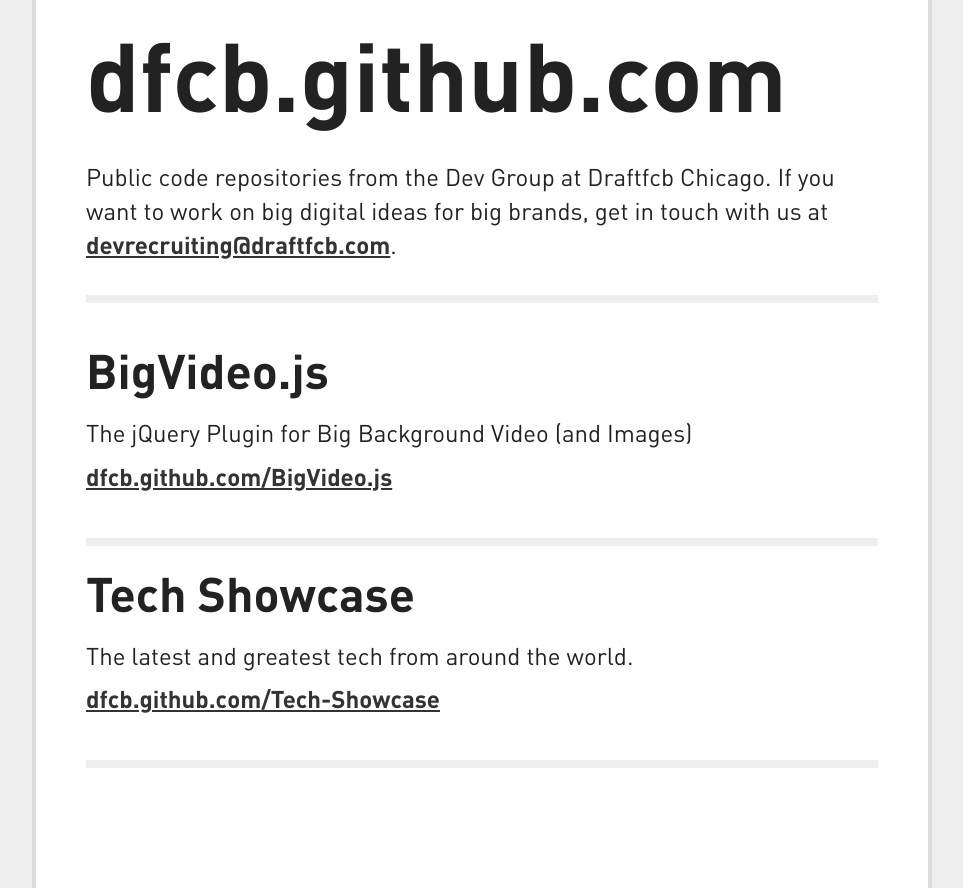
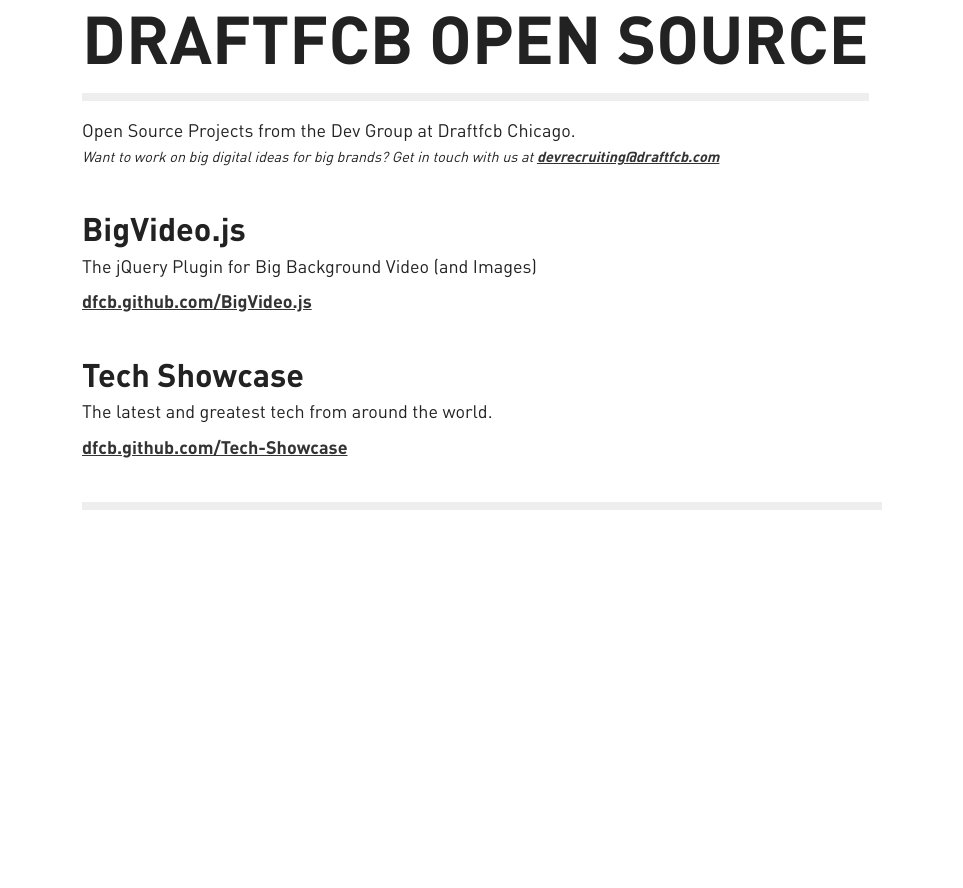
Before and after one commit to cyrke/dfcb.github.com, a plain HTML site: page index.html in a window 1280 px wide. Shown: the whole page, without its empty margins (158-1121 px from the left). After the commit the page ends 800 px from the top, so only its background shows below. Drawn offline with Linux system fonts and the light colour scheme.

Commit message:
change header

```diff
--- a/css/style.css
+++ b/css/style.css
@@ -58,24 +58,28 @@
     PRIMARY STYLES
     ========================================================================== */
 
-body { background:#eee; line-height: 1.4; font-size:24px; font-family:DINWeb-Bold; color: #222;}
+body { background:#fff; line-height: 1.4; font-size:18px; font-family:DINWeb-Bold; color: #222;}
 
 a, a:visited { color:#333; }
 a:hover { color:#000; }
 a:focus, a:hover, a:active { outline:0; }
 
-.wrapper { padding:20px 50px 100px; width:900px; margin:0 auto; background:#fff; border-left:solid 4px #ddd; border-right:solid 4px #ddd;}
+.wrapper { width:800px; margin:120px auto 20px; padding: 0;  }
 
-header { margin-bottom:40px; padding-bottom: 20px; border-bottom:solid 8px #eee;}
-h1 {font-size:4em; margin: 0 0 10px;font-weight:normal; }
-h1 small { font-size:.5em; line-height:1; }
-h2 { font-size:2em; margin: 0 0 10px; font-weight:normal; }
-h3 { font-size:1.5em; margin: 0 0 10px; font-weight:normal; }
+header { margin-bottom: 40px; }
+
+header[role="banner"] { border-bottom:solid 8px #eee; margin-bottom: 20px; background: #fff; position: fixed; top: 0;}
+
+section header h1 { margin-left: -5px;  }
+h1 {font-size:3.7em; margin: 0; font-weight:normal; text-transform: uppercase; }
+h2 { font-size:1.8em; margin: 0; font-weight:normal; }
+h3 { font-size:1.2em; margin: 0; font-weight:normal; }
 p { font-family:DINWeb; margin: 0 0 10px;}
+small {font-size: .8em; font-style: italic; }
 blockquote { border:solid 1px #ddd; padding:20px; border-radius:10px; margin:20px; }
 
-section { margin: 10px 0;  }
-article { margin: 20px 0; padding: 0 0 40px; border-bottom:solid 8px #eee; }
+section { border-bottom:solid 8px #eee; }
+article { padding-bottom: 40px;  }
 
 a { font-family:DINWeb-Bold; }
 .repo-link {display: block;}
--- a/index.html
+++ b/index.html
@@ -7,9 +7,9 @@
 	<!-- Always force latest IE rendering engine (even in intranet) & Chrome Frame -->
 	<meta http-equiv="X-UA-Compatible" content="IE=edge,chrome=1">
 
-	<title>dfcb.github.com</title>
+	<title>Draftfcb Open Source</title>
 
-	<meta name="title" content="dfcb.github.com">
+	<meta name="title" content="Draftfcb Open Source">
 	<meta name="description" content="Public code repositories from the Dev Group at Draftfcb Chicago">
 
 	<meta name="author" content="The Dev Group at Draftfcb Chicago">
@@ -21,12 +21,16 @@
 
 	<div class="wrapper">
 
-		<header>
-			<h1>dfcb.github.com</h1>
-			<p>Public code repositories from the Dev Group at Draftfcb Chicago. If you want to work on big digital ideas for big brands, get in touch with us at <a href="mailto:devrecruiting@draftfcb.com">devrecruiting@draftfcb.com</a>.</p>
+		<header role="banner">
+			<h1>Draftfcb Open Source</h1>
 		</header>
 
 		<section>
+			<header>
+				<p>Open Source Projects from the Dev Group at Draftfcb Chicago.<br />
+					<small>Want to work on big digital ideas for big brands? Get in touch with us at <a href="mailto:devrecruiting@draftfcb.com">devrecruiting@draftfcb.com</a></small></p>
+			</header>
+
 			<article>
 				<h2>BigVideo.js</h2>
 				<p>The jQuery Plugin for Big Background Video (and Images)</p>
```
